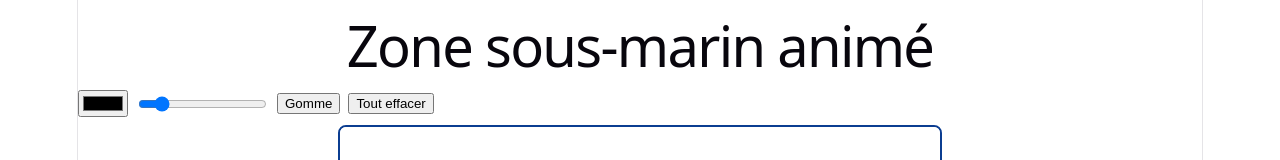
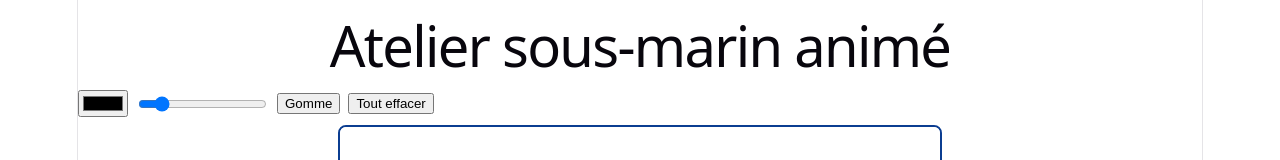
Before and after one commit to Xhealia/Projet-Festival, a React (Vite) app in the folder client/: page / in a window 1280 px wide. Shown: the top 160 px of the page. Built offline with nearby package versions, Linux system fonts and the light colour scheme; no server answers.

Commit message:
feat(readme) : refacto et amélioration du read me

```diff
--- a/client/src/App.jsx
+++ b/client/src/App.jsx
@@ -40,7 +40,7 @@ export default function App() {
   };
   return (
     <main>
-      <h1>Zone sous-marin animé</h1>
+      <h1>Atelier sous-marin animé</h1>
       <DrawingCanvas ref={canvasRef} />
       <button onClick={handleSubmit} disabled={status === "loading"}>Envoyer
         mon dessin</button>
```
Also changed, not shown: 2 other files (tests, documents, lock files or other folders).
